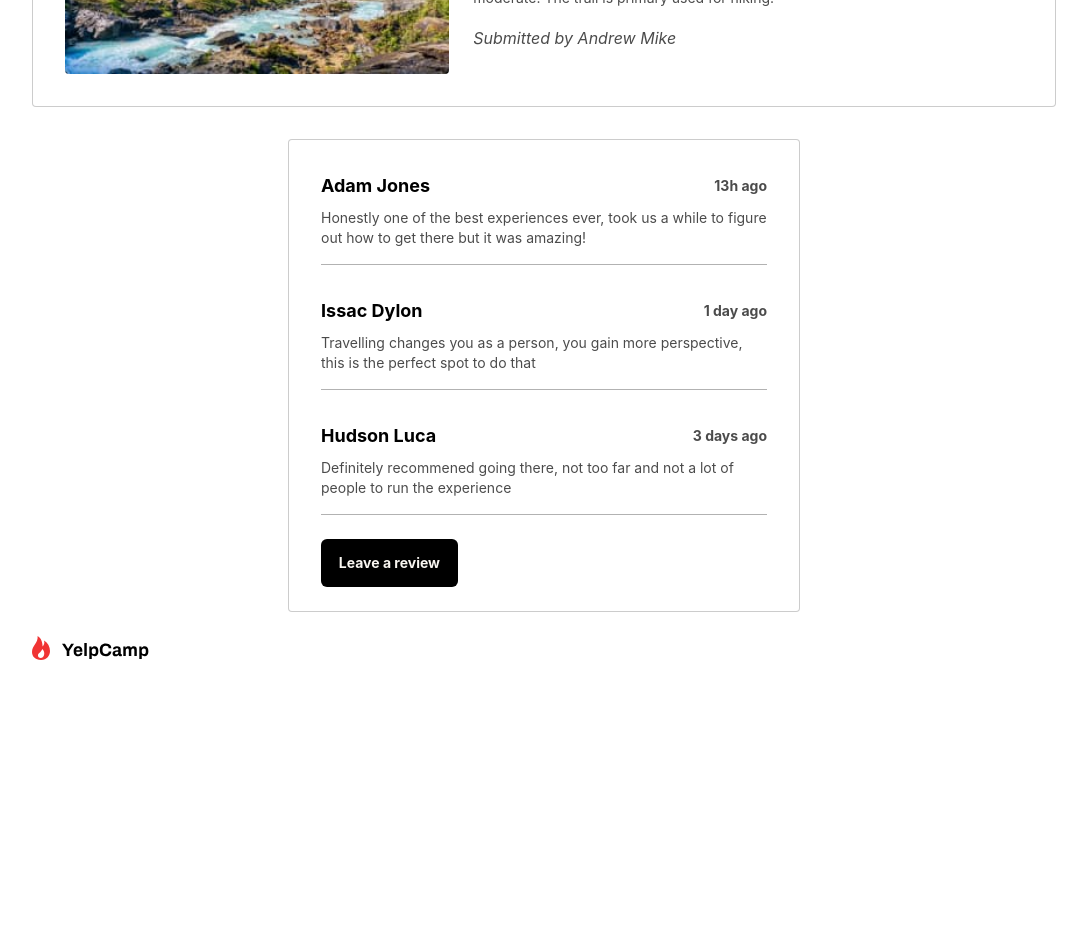
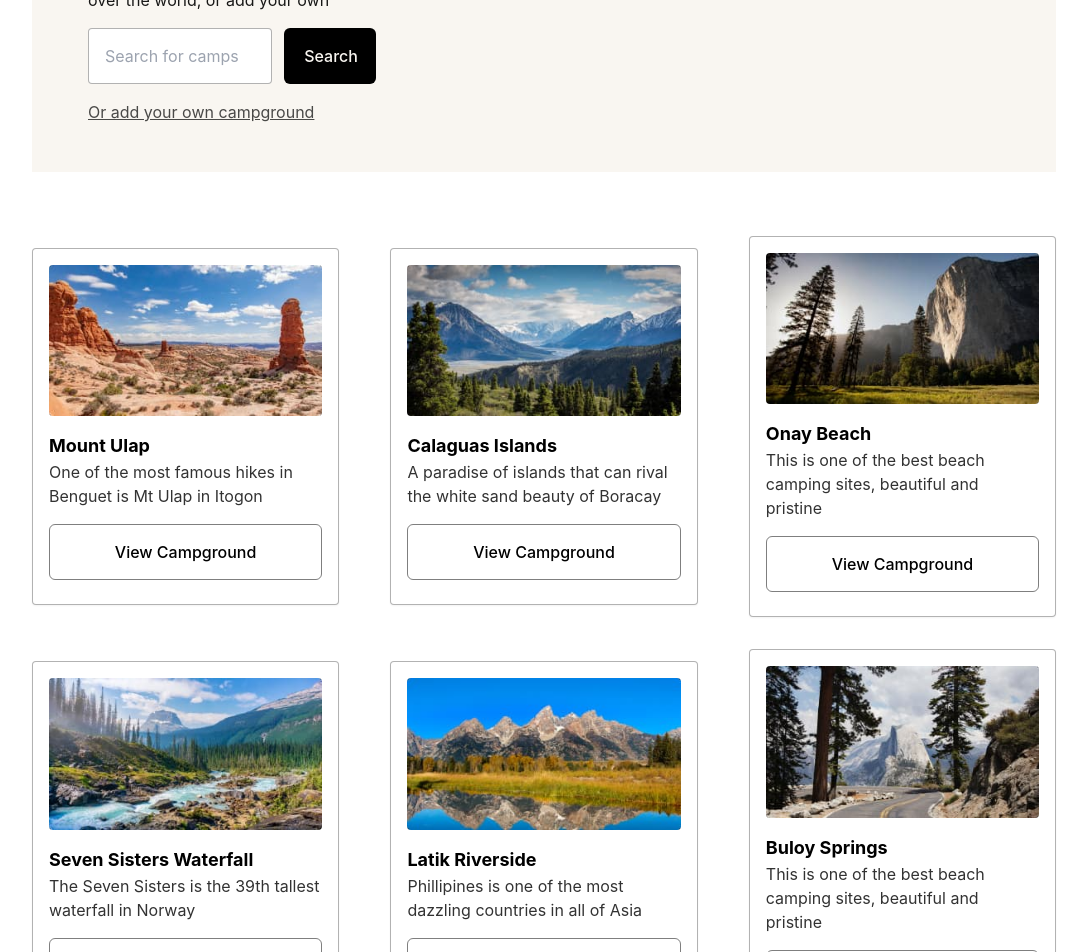
Before and after one commit to isthisrealhardik/yelp-camp, a React (Vite) app: page /search in a window 1280 px wide. Shown: the part 300-1252 px from the top of the page, without its empty margins (96-1183 px from the left). Before the commit the page ends 995 px from the top, so only its background shows below. Built offline with nearby package versions, Linux system fonts and the light colour scheme.

Commit message:
campground component completed

```diff
--- a/src/App.jsx
+++ b/src/App.jsx
@@ -1,4 +1,4 @@
-import React from 'react'
+import React, { useState } from 'react'
 import LandingPage from './pages/LandingPage'
 import { BrowserRouter as Router, Routes, Route } from 'react-router-dom'
 import SearchPage from './pages/SearchPage'
@@ -7,13 +7,13 @@ import Campground from './pages/Campground'
 function App() {
   return (
     <div>
-      {/* <Router>
+      <Router>
         <Routes>
           <Route path='/' element={<LandingPage />} />
           <Route path='/search' element={<SearchPage />} />
+          <Route path="/campground/:id/:name/:price" element={<Campground />} />
         </Routes>
-      </Router> */}
-      <Campground />
+      </Router>
     </div>
   )
 }
--- a/src/components/Card.jsx
+++ b/src/components/Card.jsx
@@ -1,13 +1,16 @@
 import React from 'react'
+import { Link } from 'react-router-dom'
 
-function Card({ image, heading, paragraph }) {
+function Card({ image, name, paragraph, id, price }) {
   return (
     <div className='w-[90%] lg:w-[30%] lg:my-4 bg-white border border-secondary border-opacity-30 shadow-sm rounded my-2 text-secondary flex flex-col justify-center items-center p-4'>
         <img src={image} alt="Image" className='w-full rounded object-cover' />
         <div className='flex flex-col justify-start items-start mt-4'>
-            <h1 className='font-bold text-lg'>{heading}</h1>
+            <h1 className='font-bold text-lg'>{name}</h1>
             <p className='opacity-80 text-base'>{paragraph}</p>
-            <button className='rounded-md my-2 text-secondary bg-transparent border border-secondary border-opacity-50 h-14 w-full text-base font-bold hover:bg-secondary hover:text-white transition-all mt-4'>View Campground</button>
+            <button className='rounded-md my-2 text-secondary bg-transparent border border-secondary border-opacity-50 h-14 w-full text-base font-bold hover:bg-secondary hover:text-primary transition-all mt-4'>
+              <Link to={`/campground/${id}/${encodeURIComponent(name)}/${encodeURIComponent(price)}?image=${encodeURIComponent(image)}`} className='text-secondary hover:text-primary' >View Campground</Link>
+            </button>
         </div>
     </div>
   )
--- a/src/components/Info.jsx
+++ b/src/components/Info.jsx
@@ -1,14 +1,14 @@
 import React from 'react'
 import image1 from "../../Assets/Camp Images/Compressed Images/Mount Ulap.jpg"
 
-function Info() {
+function Info({ name, image, price }) {
   return (
     <div className='bg-white border p-8 border-secondary text-secondary mb-4 border-opacity-20 w-[80%] lg:w-[80%] lg:flex-row space-x-6 rounded flex flex-col justify-center items-center'>
-        <img src={image1} alt="Image" className='object-cover w-full rounded' />
+        <img src={image} alt="Image" className='object-cover w-full rounded' />
         <div className='flex flex-col justify-start items-start'>
             <div className='flex justify-between items-center mt-4 mb-2 w-full pr-10'>
-                <h1 className='text-xl font-bold'>Mount Ulap</h1>
-                <h3 className='text-sm font-bold'>$104.99/night</h3>
+                <h1 className='text-xl font-bold'>{name}</h1>
+                <h3 className='text-sm font-bold'>{price}/night</h3>
             </div>
             <p className='text-sm opacity-70 leading-6'>Mount Ulap is a 7.7 kilometer moderately trafficked point-to-point trail located near Tuba, Benguet, Phillipines that offers the chance to see wildlife and is rated as moderate. The trail is primary used for hiking.</p>
             <p className='italic mt-4 opacity-70'>Submitted by Andrew Mike</p>
--- a/src/pages/Campground.jsx
+++ b/src/pages/Campground.jsx
@@ -3,6 +3,7 @@ import Nav from '../components/Nav'
 import Info from '../components/Info'
 import Comment from '../components/Comment'
 import Footer from '../components/Footer'
+import { useLocation, useParams } from 'react-router-dom'
 
 const reviews = [
   {
@@ -23,14 +24,20 @@ const reviews = [
 ]
 
 function Campground() {
+  const { id, name, price } = useParams();
+  const location = useLocation();
+  const searchParams = new URLSearchParams(location.search)
+  const image = searchParams.get('image');
+
   return (
     <div className='h-full w-screen bg-white flex flex-col justify-center items-center'>
         {/* Nav */}
         <Nav />
         {/* Info */}
-        <Info />
+        <Info name={name} image={image} price={price} />
         {/* Comment */}
         <div className='bg-white border px-8 py-4 border-secondary text-secondary my-4 border-opacity-20 w-[80%] lg:w-[40%] rounded flex flex-col justify-center items-start'>
+          <h1>{id}</h1>
           {reviews.map(obj => (
             <Comment name={obj.name} time={obj.time} review={obj.review} />
           ))}
--- a/src/pages/SearchPage.jsx
+++ b/src/pages/SearchPage.jsx
@@ -13,33 +13,45 @@ import Footer from '../components/Footer'
 const cards = [
     {
         img: image1,
-        heading: 'Mount Ulap',
+        name: 'Mount Ulap',
         paragraph: 'One of the most famous hikes in Benguet is Mt Ulap in Itogon',
+        id: 1,
+        price: 103.55,
     },
     {
         img: image2,
-        heading: 'Calaguas Islands',
+        name: 'Calaguas Islands',
         paragraph: 'A paradise of islands that can rival the white sand beauty of Boracay',
+        id: 2,
+        price: 89.45,
     },
     {
         img: image3,
-        heading: 'Onay Beach',
+        name: 'Onay Beach',
         paragraph: 'This is one of the best beach camping sites, beautiful and pristine',
+        id: 3,
+        price: 42.54,
     },
     {
         img: image4,
-        heading: 'Seven Sisters Waterfall',
+        name: 'Seven Sisters Waterfall',
         paragraph: 'The Seven Sisters is the 39th tallest waterfall in Norway',
+        id: 4,
+        price: 335.65,
     },
     {
         img: image5,
-        heading: 'Latik Riverside',
+        name: 'Latik Riverside',
         paragraph: 'Phillipines is one of the most dazzling countries in all of Asia',
+        id: 5,
+        price: 35.57,
     },
     {
         img: image6,
-        heading: 'Buloy Springs',
+        name: 'Buloy Springs',
         paragraph: 'This is one of the best beach camping sites, beautiful and pristine',
+        id: 6,
+        price: 42.36,
     }
 ]
 
@@ -56,7 +68,7 @@ function SearchPage() {
         {/* Cards */}
         <div className='my-4 flex flex-col justify-center items-center lg:flex-row lg:px-32 lg:justify-between lg:my-8 lg:flex-wrap'>
             {cards.map(obj => (
-                <Card image={obj.img} heading={obj.heading} paragraph={obj.paragraph} />
+                <Card image={obj.img} name={obj.name} paragraph={obj.paragraph} id={obj.id} price={obj.price} />
             ))}
         </div>
         {/* Footer */}
```
